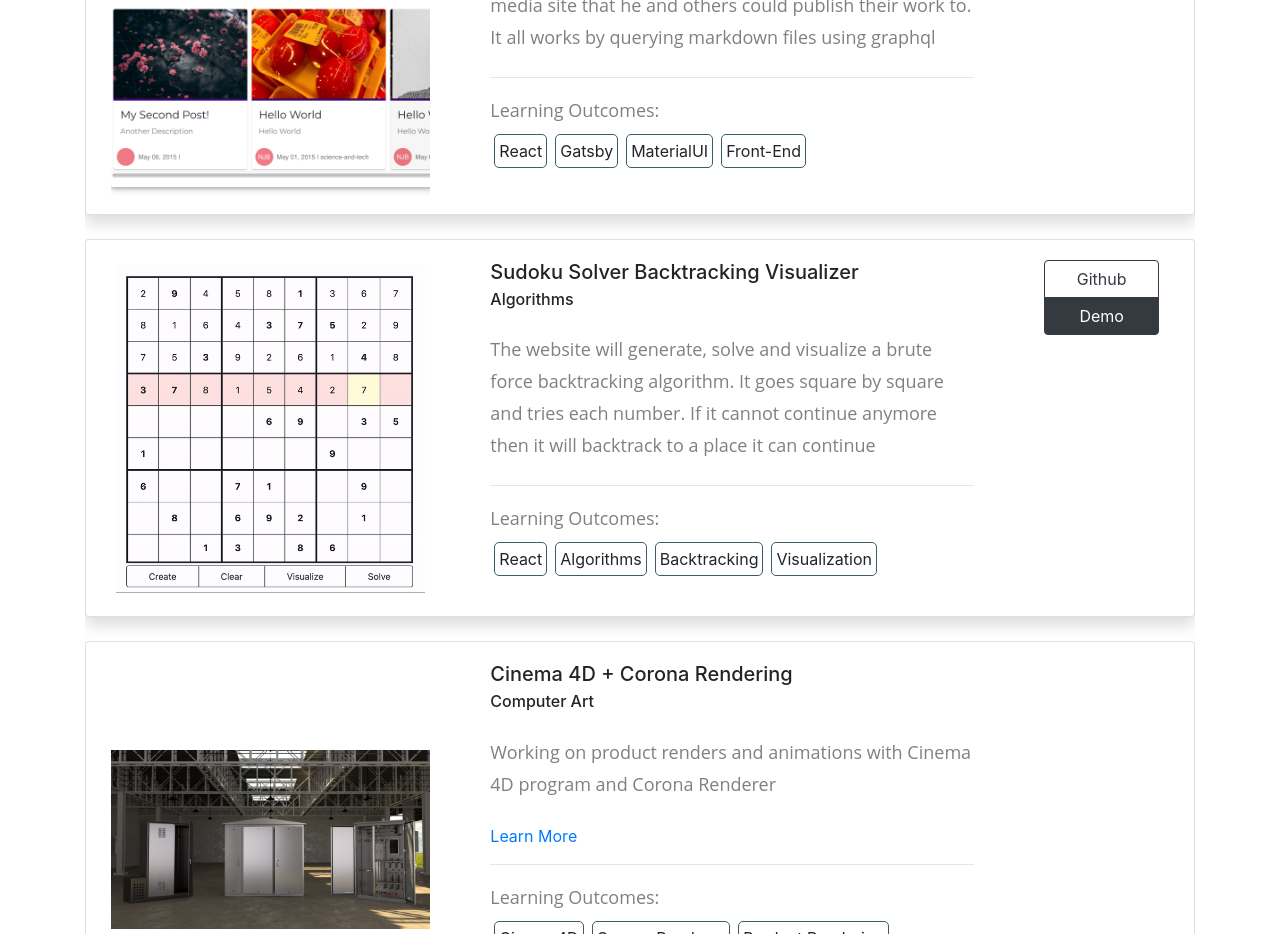
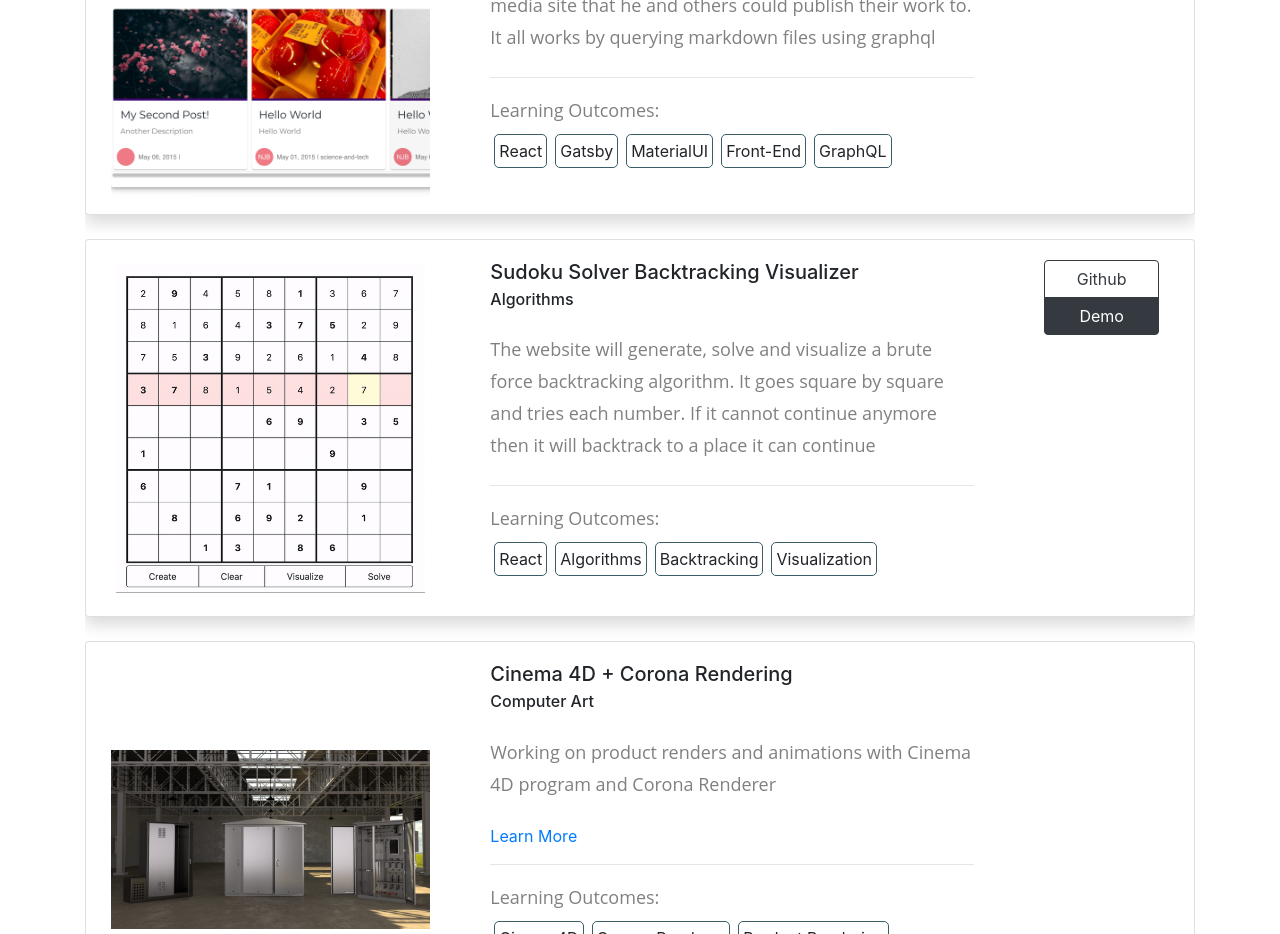
Before and after one commit to NathanielJenkins/n.github.io, a React (Create React App) app: page / in a window 1280 px wide. Shown: the part 2960-3894 px from the top of the page. Built offline with nearby package versions, Linux system fonts and the light colour scheme.

Commit message:
added graphQL

```diff
--- a/src/components/ProjectOverview.jsx
+++ b/src/components/ProjectOverview.jsx
@@ -22,7 +22,7 @@ const cardInfo = [
 		github: 'https://github.com/alastairroberts/the-apartment',
 		demo: 'https://the-apartment.ca',
 		overview: `This website was created for a friend who wanted a blog / media site that he and others could publish their work to. It all works by querying markdown files using graphql`,
-		lo: ['React', 'Gatsby', 'MaterialUI', 'Front-End'],
+		lo: ['React', 'Gatsby', 'MaterialUI', 'Front-End', 'GraphQL'],
 	},
 	{
 		title: 'Sudoku Solver Backtracking Visualizer ',
@@ -141,6 +141,7 @@ const cardInfo = [
 class ProjectOverview extends Component {
 	createCards = () => {
 		let cards = []
+
 		for (let i = 0; i < cardInfo.length; i++) {
 			cards.push(
 				<Row key={`project-card-row-${i}`}>
```
